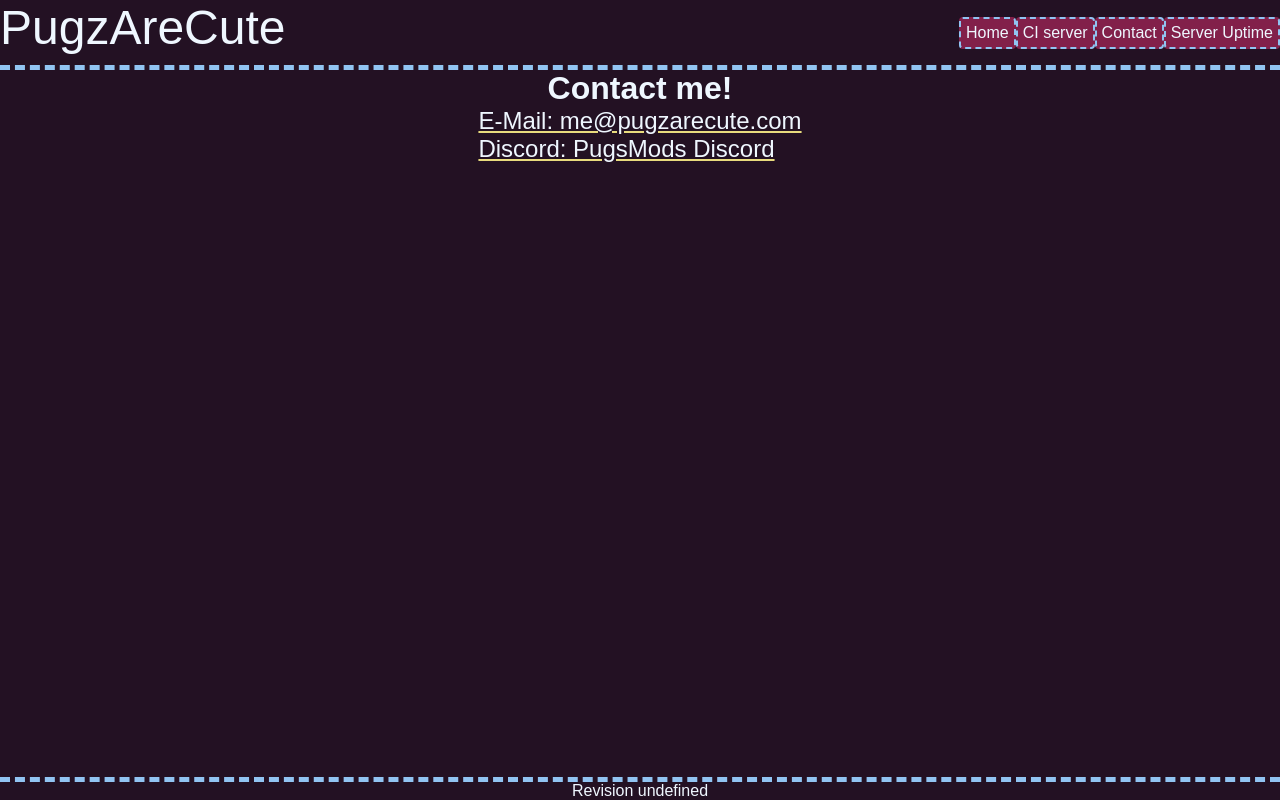
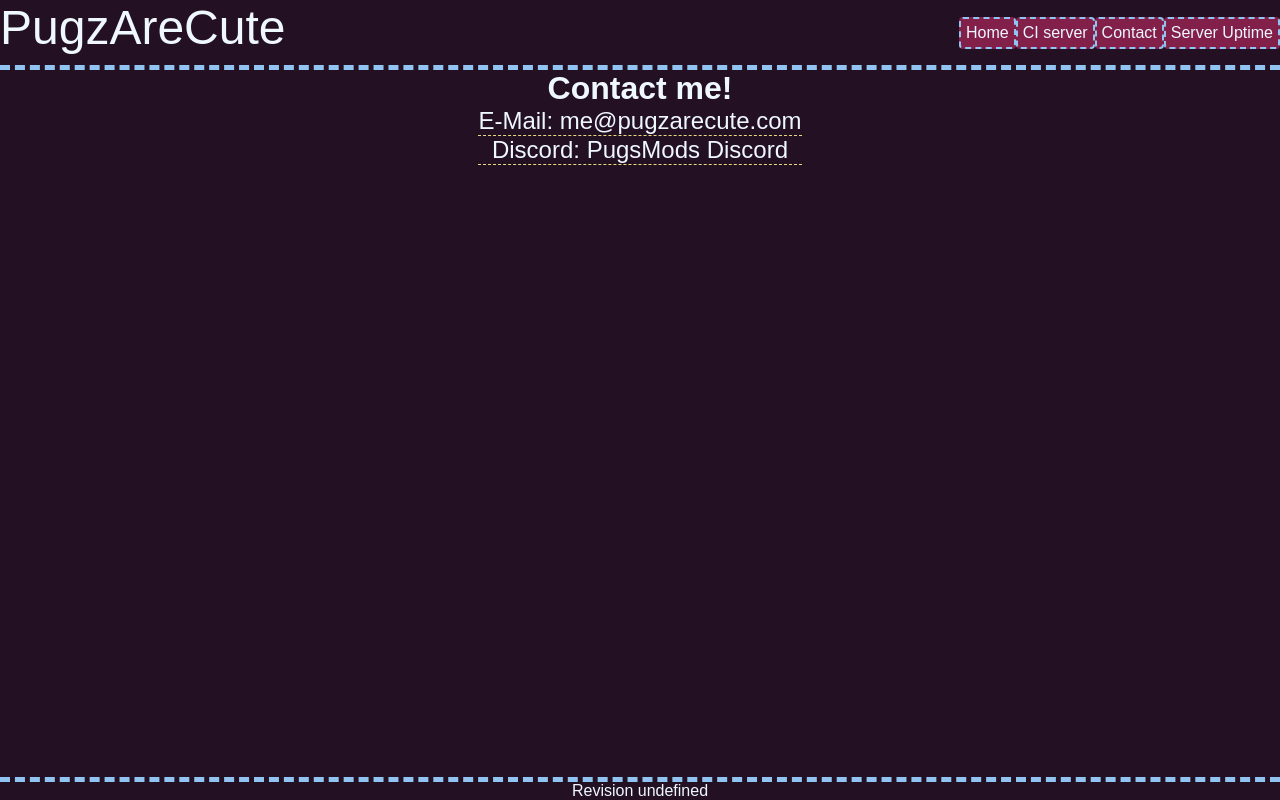
Before and after one commit to PugzAreCute/website, a SvelteKit app: page /contact in a window 1280 px wide. Built offline with nearby package versions, Linux system fonts and the light colour scheme.

Commit message:
feat: better underline

```diff
--- a/src/routes/contact/+page.svelte
+++ b/src/routes/contact/+page.svelte
@@ -10,6 +10,10 @@
 <style>
     a{
         font-size: x-large;
-        text-decoration-color: var(--important);
+        text-decoration: none;
+    }
+    li{
+        border-bottom: 1px dashed var(--important);
+        text-align: center;
     }
 </style>
```
